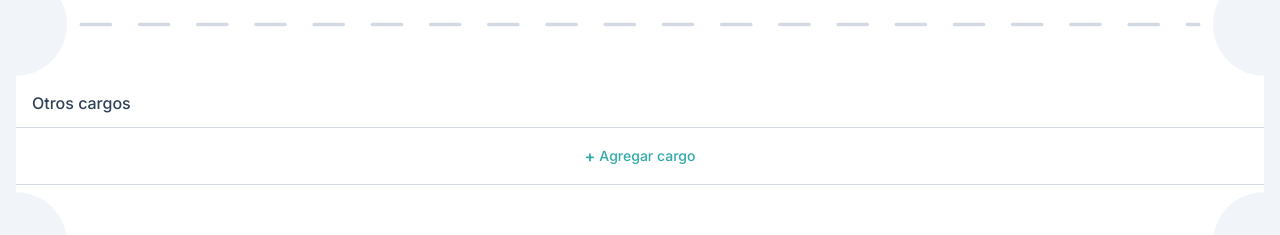
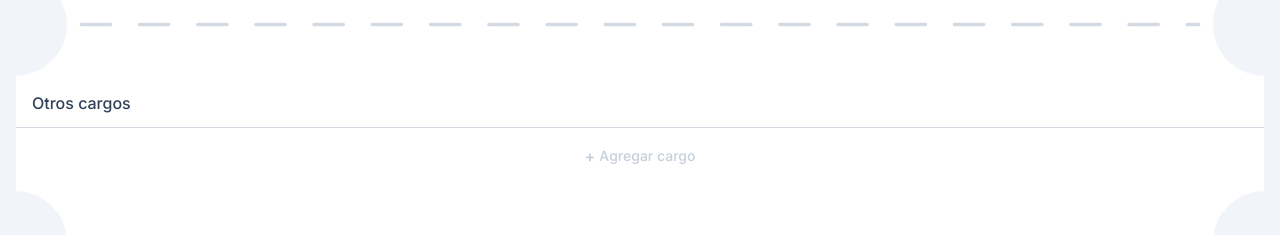
Before and after one commit to juan-bermeo-alegra/Invoice-CRI-4.4-IT2, a React (Vite) app: page /1st-proposal in a window 1280 px wide. Shown: the part 1660-1895 px from the top of the page. Built offline with nearby package versions, Linux system fonts and the light colour scheme.

Commit message:
more-charges-fixed

```diff
--- a/src/components/FirstProposal.tsx
+++ b/src/components/FirstProposal.tsx
@@ -746,9 +746,16 @@ function FirstProposal() {
             {/* Add Button */}
             <button
               onClick={() => {
-                navigate('/more-charges', { state: { products, charges: otherCharges } });
+                if (products.length > 0) {
+                  navigate('/more-charges', { state: { products, charges: otherCharges } });
+                }
               }}
-              className="w-full px-4 py-4 flex items-center justify-center gap-1 text-[#30aba9] font-medium text-sm hover:bg-slate-50 transition-colors border-[rgba(148,163,184,0.4)] border-b"
+              disabled={products.length === 0}
+              className={`w-full px-4 py-4 flex items-center justify-center gap-1 font-medium text-sm transition-colors ${
+                products.length > 0
+                  ? 'text-[#30aba9] hover:bg-slate-50 cursor-pointer'
+                  : 'text-slate-400 cursor-not-allowed opacity-50'
+              }`}
             >
               <span className="text-base font-semibold">+</span>
               <span>Agregar cargo</span>
--- a/src/components/MoreCharges.tsx
+++ b/src/components/MoreCharges.tsx
@@ -149,7 +149,16 @@ function MoreCharges({ availableProducts: propsProducts }: MoreChargesProps) {
     }
   };
 
-  const isFormValid = currentChargeType && currentValue && (currentChargeType === 'Otros cargos' || currentSelectedContact);
+  // Validación: requiere productos disponibles para poder crear cargos
+  // No se pueden crear cargos si no hay productos en "Productos o servicios"
+  const hasProductsFromFirstProposal = stateProducts.length > 0;
+
+  const isFormValid =
+    hasProductsFromFirstProposal &&
+    currentChargeType &&
+    currentValue &&
+    (currentChargeType === 'Otros cargos' || currentSelectedContact) &&
+    (activeTab === 'amount' || percentageProducts.length > 0);
 
   return (
     <div className="min-h-screen bg-slate-100 w-full flex flex-col">
```
